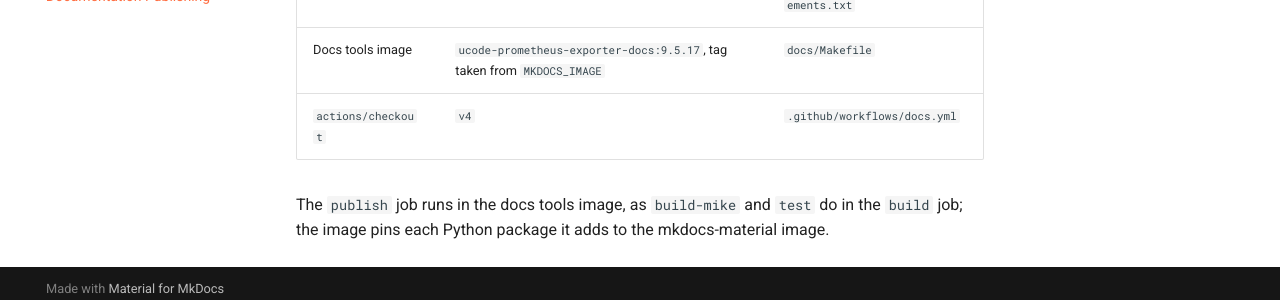
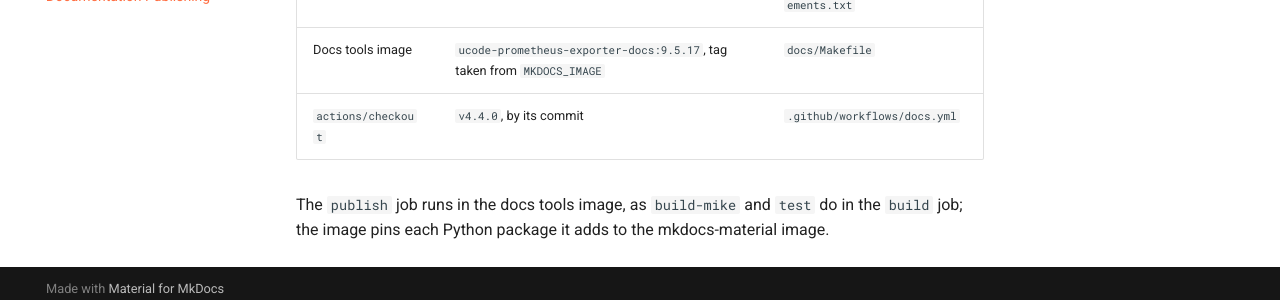
Before and after one commit to m00qek/ucode-prometheus-exporter, an MkDocs documentation site: the page built from docs/reference/docs-publishing.md, in a window 1280 px wide and 900 px high, scrolled down 7558 px. Shown: the part 588-888 px from the top of the window. Built offline with MkDocs 1.6.1 and Material for MkDocs 9.7.7, drawn with Linux system fonts in a browser that asks for light colours; comment, search, counter and statistics services are not loaded.

Commit message:
Pin the GitHub Actions by commit
A tag can be moved to other code. checkout and upload-artifact are pinned
to the commits their v4 tags point to now, v4.4.0 and v4.6.2, the version
in a comment beside each.

```diff
--- a/docs/reference/docs-publishing.md
+++ b/docs/reference/docs-publishing.md
@@ -209,6 +209,6 @@
 | mkdocs-material | `9.5.17` | `devenv/services/docs/requirements.txt` |
 | mike | `2.1.3` | `devenv/services/docs/requirements.txt` |
 | Docs tools image | `ucode-prometheus-exporter-docs:9.5.17`, tag taken from `MKDOCS_IMAGE` | `docs/Makefile` |
-| `actions/checkout` | `v4` | `.github/workflows/docs.yml` |
+| `actions/checkout` | `v4.4.0`, by its commit | `.github/workflows/docs.yml` |
 
 The `publish` job runs in the docs tools image, as `build-mike` and `test` do in the `build` job; the image pins each Python package it adds to the mkdocs-material image.
```
Also changed, not shown: 2 other files.
